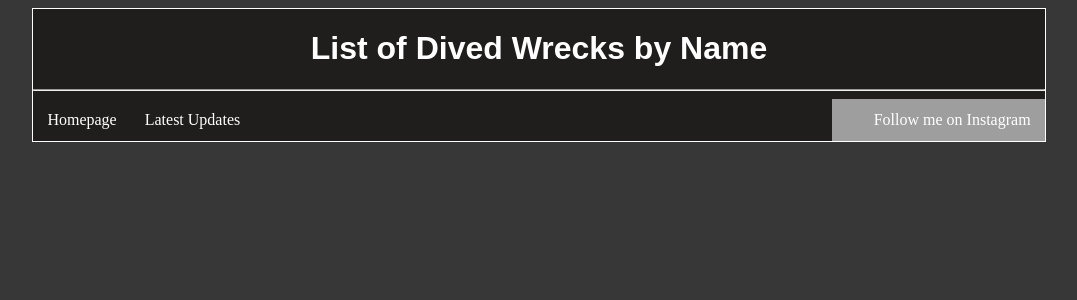
After one commit to SeanL00000000000/SDEV-Project, a Django app: template DjangoLabs/sdev_proj/templates/wrecks.html in a window 1280 px wide. The commit adds this page. Shown: the top 300 px of the page, without its empty margins (101-1178 px from the left). Run offline with Django 3.2, Linux system fonts and the light colour scheme; the template is opened without the code that fills it, so the values that code supplies are empty; grey boxes are pictures that could not be loaded.

Commit message:
test push branch

```diff
--- /dev/null
+++ b/DjangoLabs/sdev_proj/static/css/test.css
@@ -0,0 +1,183 @@
+body {
+    background-color: rgb(56, 55, 55);
+}
+
+#main {
+	width: 80%;
+	margin: auto;
+	border: 1px white solid;
+	background-color: rgb(32, 29, 29);
+}
+
+.title{
+    text-align: center;
+	color: white;
+	font-family: 'Oswald', sans-serif;
+}
+
+#navbar{
+	list-style-type: none;
+	margin: 0;
+	padding: 0;
+	overflow: hidden;
+	background-color: rgb(32, 29, 29);
+}
+
+.navb{
+	float: left;
+}
+
+li a{
+	display: block;
+	color: white;
+	text-align: center;
+	padding: 12px 14px;
+	text-decoration: none;
+}
+
+li a:hover {
+	background-color: rgb(56, 55, 55);
+}
+
+#insta{
+	float: right;
+}
+
+#content{
+	width: 100%;
+	margin: auto;
+	background-color: white;
+	font-family: 'Poppins', sans-serif;
+}
+
+.title1{
+	color: rgb(32, 29, 29);
+	font-size: 35px;
+	font-family: 'Oswald', sans-serif;
+    text-align: center;
+    margin-top: 8px;
+}
+
+#sexyface{
+    float:right;
+    width: 250px;
+    height: 330px;
+}
+
+#startimages img{
+	width: 330px;
+	height: 330px;
+	display: inline-block;
+	margin: 5.5%;
+}
+
+.video {
+	display: block;
+	width: 35%;
+	margin: 0 auto;
+}
+
+ul.list {
+	list-style: none;
+}
+
+li.green {
+	background: url('bullet.png') left center no-repeat;
+	padding-left: 28px;
+}
+
+li#insta {
+	background: url('instagram.png') left center no-repeat;
+	padding-left: 28px;
+}
+
+.centerimg {
+	display: block;
+	margin-left: auto;
+	margin-right: auto;
+	width: 330px;
+	height: 330px;
+}
+
+#magnus{
+	  width: 330px;
+	  height: 495px;
+	  float: left;
+}
+
+#hikaruimg2 img{
+	width: 450px;
+	height: 450px;
+	float: right;
+}
+
+#melaugh{
+	height: 380px;
+	width: 450px;
+	float: left;
+}
+
+.tg  {
+	border-collapse:collapse;
+	border-spacing:0;
+	margin-left: auto;
+	margin-right: auto;
+}
+
+.tg td {
+	border-color:black;
+	border-style:solid;
+	border-width:1px;
+	font-family:'Poppins', sans-serif;
+	font-size:14px;
+	overflow:hidden;
+	padding:10px 5px;
+	word-break:normal;
+}
+
+.tg th {
+	border-color:black;
+	border-style:solid;
+	border-width:1px;
+	font-family:'Poppins', sans-serif;
+	font-size:14px;
+	font-weight:normal;
+	overflow:hidden;
+	padding:10px 5px;
+	word-break:normal;
+}
+
+.tg .playerrow {
+	border-color:inherit;
+	text-align:left;
+	vertical-align:top;
+}
+
+.tg .tablerow {
+	text-align:left;
+	vertical-align:top;
+}
+
+#jsquiz {
+	text-align: center;
+}
+
+#rotator {
+	width: 60%;
+	margin: auto;
+}
+
+#rotator img {
+	border-radius: 0%;
+}
+
+#rotatorfd {
+	width: 60%;
+	margin: auto;
+}
+
+.rightimg {
+	float: right;
+	width: 330px;
+	height: 330px;
+}
--- a/DjangoLabs/sdev_proj/templates/index.html
+++ b/DjangoLabs/sdev_proj/templates/index.html
@@ -2,9 +2,9 @@
 <html lang="en">
 <head>
     <meta charset="UTF-8">
-    <title>login</title>
+    <title>Dived Wrecks</title>
     {% load static %}
-    <link href="{% static 'css/bootstrap.min.css' %}" rel="stylesheet">
+    <link href="{% static 'css/test.css' %}" rel="stylesheet">
     <script src="{% static 'js/bootstrap.min.js' %}"></script>
 </head>
 <body>
--- /dev/null
+++ b/DjangoLabs/sdev_proj/templates/wrecks.html
@@ -0,0 +1,27 @@
+<!DOCTYPE html>
+<html lang="en">
+<head>
+    <meta charset="UTF-8">
+    <title>Dived Wrecks</title>
+    {% load static %}
+    <link href="{% static 'css/test.css' %}" rel="stylesheet">
+</head>
+<body>
+<div id="main">
+                <div class="title">
+                    <header>
+						<h1> List of Dived Wrecks by Name </h1>
+                    </header>
+                </div>
+					<hr>
+                        <nav>
+                            <ul id="navbar">
+                                <li class="navb"><a href="index.html">Homepage</a></li>
+                                <li class="navb"><a href="qg.html">Latest Updates</a></li>
+                                <li id="insta"><a href="https://www.instagram.com/gab.plaza/">Follow me on Instagram</a></li>
+                            </ul>
+                        </nav>
+</div>
+
+</body>
+</html>
```
Also changed, not shown: DjangoLabs/sdev_proj/views.py (+1 -7 lines), DjangoLabs/db.sqlite3.
